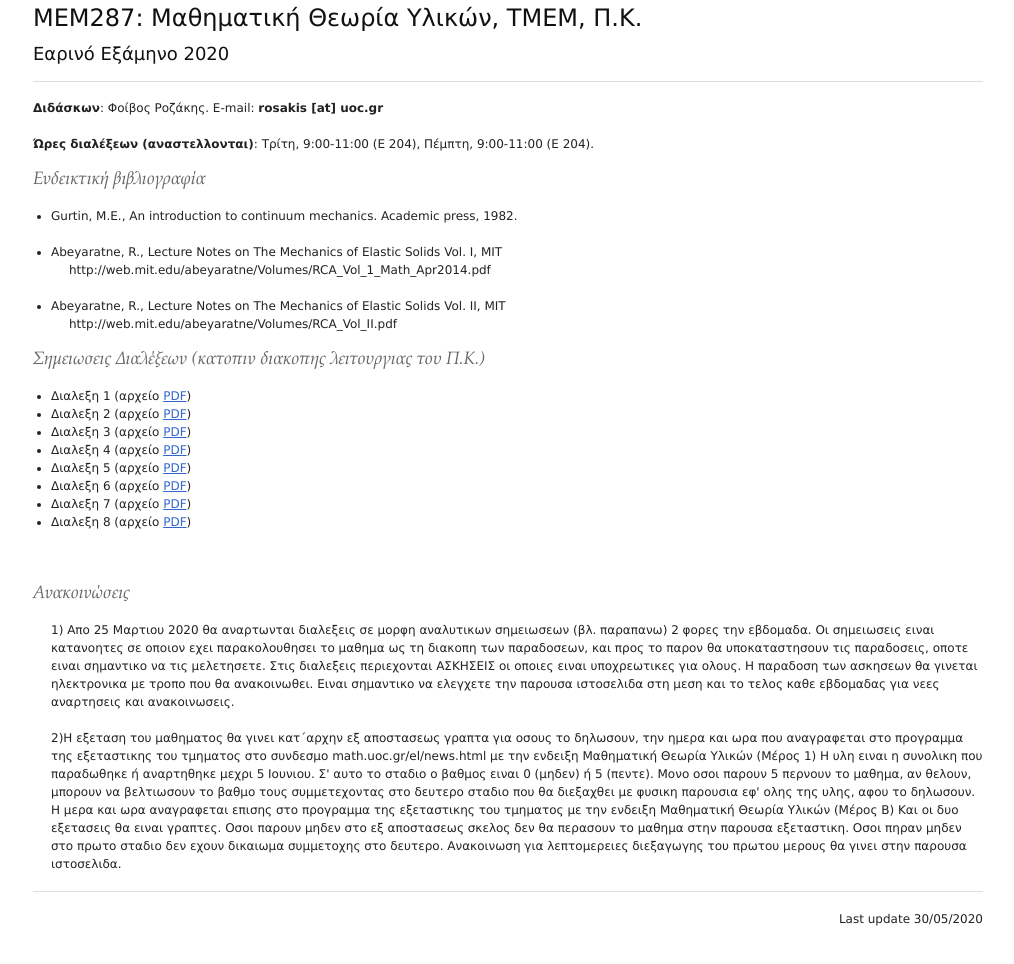
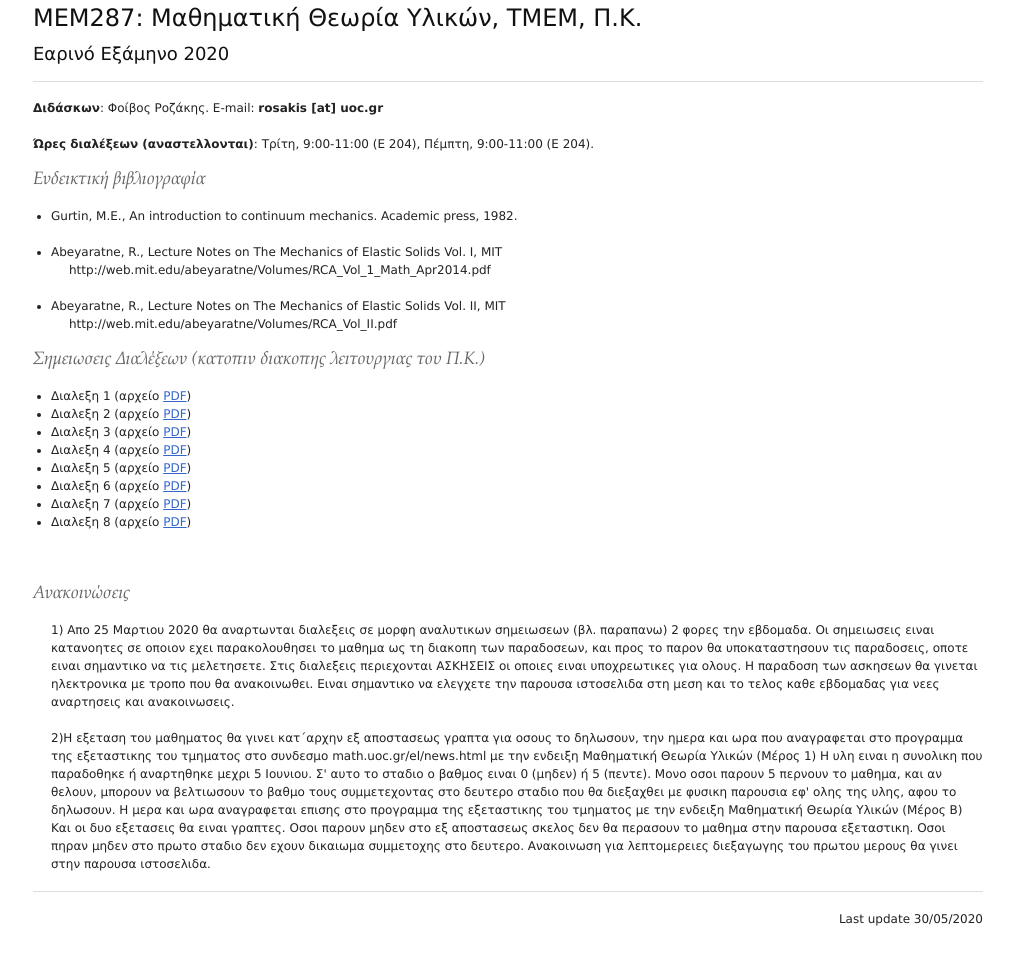
Before and after one commit to rosakis/mem287, a plain HTML site: page index.html in a window 1280 px wide. Shown: the whole page, without its empty margins (132-1146 px from the left). Drawn offline with Linux system fonts and the light colour scheme.

Commit message:
Update index.html

```diff
--- a/index.html
+++ b/index.html
@@ -87,9 +87,12 @@
 
 				<br>
 
-			 <dd>2)Η εξεταση του μαθηματος θα γινει κατ΄αρχην εξ αποστασεως γραπτα για οσους το δηλωσουν, την ημερα και ωρα που
-			 αναγραφεται στο προγραμμα της εξεταστικης του τμηματος στο συνδεσμο  math.uoc.gr/el/news.html με την ενδειξη Μαθηματική Θεωρία Υλικών (Μέρος 1)
-			Η υλη ειναι η συνολικη που παραδωθηκε ή αναρτηθηκε μεχρι 5 Ιουνιου.  Σ' αυτο το σταδιο ο βαθμος ειναι 0 (μηδεν) ή 5 (πεντε). Μονο οσοι παρουν 5 περνουν το μαθημα,
+			 <dd>2)Η εξεταση του μαθηματος θα γινει κατ΄αρχην εξ αποστασεως γραπτα για οσους το δηλωσουν,
+			 την ημερα και ωρα που
+			 αναγραφεται στο προγραμμα της εξεταστικης του τμηματος στο συνδεσμο  math.uoc.gr/el/news.html
+			 με την ενδειξη Μαθηματική Θεωρία Υλικών (Μέρος 1)
+			Η υλη ειναι η συνολικη που παραδoθηκε ή αναρτηθηκε μεχρι 5 Ιουνιου.  Σ' αυτο το σταδιο ο βαθμος
+			 ειναι 0 (μηδεν) ή 5 (πεντε). Μονο οσοι παρουν 5 περνουν το μαθημα, και
 			 αν θελουν,  μπορουν να βελτιωσουν το βαθμο τους συμμετεχοντας στο δευτερο σταδιο που θα διεξαχθει με φυσικη παρουσια εφ' ολης της υλης,
 			 αφου το δηλωσουν. Η μερα και ωρα αναγραφεται επισης στο προγραμμα της εξεταστικης του τμηματος με την ενδειξη Μαθηματική Θεωρία Υλικών (Μέρος Β)   Και οι δυο εξετασεις θα ειναι γραπτες. Οσοι παρουν μηδεν στο εξ αποστασεως σκελος δεν θα περασουν το μαθημα στην παρουσα εξεταστικη.
 			 Οσοι πηραν μηδεν στο πρωτο σταδιο δεν εχουν δικαιωμα συμμετοχης στο δευτερο. Ανακοινωση για λεπτομερειες διεξαγωγης του πρωτου μερους θα γινει στην παρουσα ιστοσελιδα.
```
